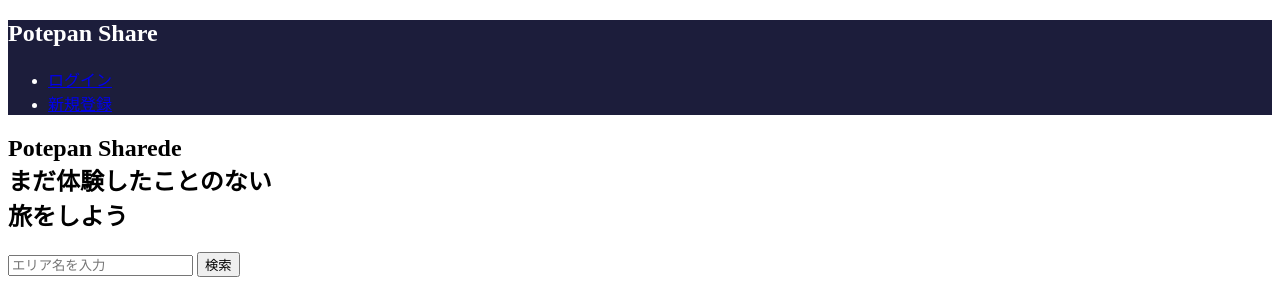
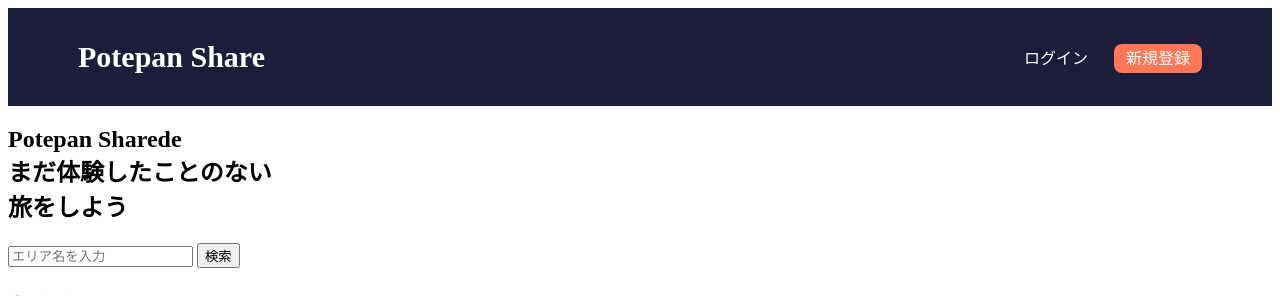
Before and after one commit to hika00/reservation_app, a Rails app: page / in a window 1280 px wide. Shown: the top 296 px of the page. Run offline with Rails 7, Linux system fonts and the light colour scheme; some libraries are stand-ins or nearby versions.

Commit message:
宿泊予約アプリの最終調整完了

```diff
--- a/app/assets/stylesheets/application.css
+++ b/app/assets/stylesheets/application.css
@@ -1,6 +1,61 @@
 header {
   background-color: #1c1d3b;
   color: #fff;
+  padding: 12px 70px;
+}
+
+.header-nav {
+  display: flex;
+  justify-content: space-between;
+  align-items: center;
+}
+
+.header-menu {
+  display: flex;
+  gap: 26px;
+  list-style: none;
+}
+
+.header-auth-link {
+  text-decoration: none;
+  color: #fff;
+}
+
+.header-auth-link.header-auth-link--signup {
+  background-color: #ff7757;
+  border-radius: 8px;
+  padding: 6px 12px;
+}
+
+.header-logo a {
+  margin: 0;
+  font-size: 30px;
+  text-decoration: none;
+  color: #fff;
+}
+
+.header-nav ul {
+  list-style: none;
+}
+
+.header-nav details {
+  position: relative;
+}
+
+.header-nav details ul {
+  position: absolute;
+  top: 100%;
+  background-color: #fff;
+  right: 0;
+  min-width: 160px;
+}
+
+.header-nav details ul a {
+  text-decoration: none;
+}
+
+summary {
+  list-style: none;
 }
 
 .area-card {
@@ -24,3 +79,16 @@ header {
   display: flex;
   flex-direction: column;
 }
+
+.flash-message {
+  position: fixed;
+  bottom: 24px;
+  background-color: black;
+  color: #fff;
+  left: 50%;
+  padding: 10px 20px;
+}
+
+.room-card {
+  display: inline-block;
+}
--- a/app/controllers/reservations_controller.rb
+++ b/app/controllers/reservations_controller.rb
@@ -13,6 +13,12 @@ class ReservationsController < ApplicationController
   def confirm
     @room = Room.find(params[:room_id])
     @reservation = @room.reservations.new(reservation_params)
+    @reservation.user = current_user if defined?(current_user)
+
+    unless @reservation.valid?
+      render "rooms/show", status: :unprocessable_entity
+      return
+    end
   end
 
   def create
--- a/app/models/reservation.rb
+++ b/app/models/reservation.rb
@@ -2,6 +2,7 @@ class Reservation < ApplicationRecord
   belongs_to :user
   belongs_to :room
 
+  validates :checkin_at, :checkout_at, :guest_count, presence: true
   validate :checkin_at_after_or_equal_today
   validate :checkout_at_after_checkin_at
   validate :guest_count_greater_than_or_equal_to_one
--- a/app/views/homes/index.html.erb
+++ b/app/views/homes/index.html.erb
@@ -9,7 +9,7 @@
 
 <h2>おすすめのエリア</h2>
 
-<%= link_to rooms_path(keyword: "東京"), class: "area-card" do %>
+<%= link_to search_rooms_path(area: "東京"), class: "area-card" do %>
   <%= image_tag "tokyo.jpg" %>
   <div class="area-label">
     <span class="area-name-ja">東京</span>
@@ -17,7 +17,7 @@
   </div>
 <% end %>
 
-<%= link_to rooms_path(keyword: "大阪"), class: "area-card" do %>
+<%= link_to search_rooms_path(area: "大阪"), class: "area-card" do %>
   <%= image_tag "osaka.jpg" %>
   <div class="area-label">
     <span class="area-name-ja">大阪</span>
@@ -25,7 +25,7 @@
   </div>
 <% end %>
 
-<%= link_to rooms_path(keyword: "京都"), class: "area-card" do %>
+<%= link_to search_rooms_path(area: "京都"), class: "area-card" do %>
   <%= image_tag "kyoto.jpg" %>
   <div class="area-label">
     <span class="area-name-ja">京都</span>
@@ -33,7 +33,7 @@
   </div>
 <% end %>
 
-<%= link_to rooms_path(keyword: "札幌"), class: "area-card" do %>
+<%= link_to search_rooms_path(area: "札幌"), class: "area-card" do %>
   <%= image_tag "sapporo.jpg" %>
   <div class="area-label">
     <span class="area-name-ja">札幌</span>
--- a/app/views/layouts/_header.html.erb
+++ b/app/views/layouts/_header.html.erb
@@ -1,8 +1,10 @@
 <header>
-  <nav>
-    <h1>Potepan Share</h1>
+  <nav class="header-nav">
+    <h1 class="header-logo">
+      <%= link_to "Potepan Share", root_path %>
+    </h1>
 
-    <ul>
+    <ul class="header-menu">
       <% if user_signed_in? %>
         <li>
           <details>
@@ -24,8 +26,8 @@
           </details>
         </li>
       <% else %>
-        <li><%= link_to "ログイン", new_user_session_path %></li>
-        <li><%= link_to "新規登録", new_user_registration_path %></li>
+        <li class="header-auth-item"><%= link_to "ログイン", new_user_session_path, class: "header-auth-link" %></li>
+        <li class="header-auth-item"><%= link_to "新規登録", new_user_registration_path, class: "header-auth-link header-auth-link--signup" %></li>
       <% end %>
     </ul>
   </nav>
--- a/app/views/layouts/application.html.erb
+++ b/app/views/layouts/application.html.erb
@@ -21,6 +21,13 @@
 
     <%= render "layouts/header" %>
 
+    <% flash.each do |message_type,message| %>
+      <div class="flash-message flash-message--<%= message_type %>">
+        <%= message %>
+      </div>
+    <% end %>
+
+
     <%= yield %>
     <footer>
 
--- a/app/views/reservations/confirm.html.erb
+++ b/app/views/reservations/confirm.html.erb
@@ -19,4 +19,4 @@
   <%= f.submit "予約を確定" %>
 <% end %>
 
-<%= link_to "キャンセル", new_room_reservation_path(@room) %>
+<%= link_to "キャンセル", room_path(@room) %>
--- a/app/views/rooms/search.html.erb
+++ b/app/views/rooms/search.html.erb
@@ -1,4 +1,6 @@
 <%= render "search" %>
+
+<p><%= @rooms.count %>件が見つかりました。
 
 <% @rooms.each do |room| %>
   <div class="room-card">
--- a/config/application.rb
+++ b/config/application.rb
@@ -23,5 +23,8 @@ module ReservationApp
     #
     # config.time_zone = "Central Time (US & Canada)"
     # config.eager_load_paths << Rails.root.join("extras")
+
+    config.i18n.default_locale = :ja
+    config.time_zone = "Tokyo"
   end
 end
--- /dev/null
+++ b/config/locales/devise.ja.yml
@@ -0,0 +1,17 @@
+ja:
+  activerecord:
+    attributes:
+      reservation:
+        checkin_at: チェックイン
+        checkout_at: チェックアウト
+        guest_count: 人数
+  devise:
+    registrations:
+      signed_up: "アカウント登録が完了しました。"
+      updated: "アカウント情報を更新しました。"
+    sessions:
+      signed_in: "ログインしました。"
+      signed_out: "ログアウトしました。"
+    failure:
+      user:
+        invalid: "メールアドレスまたはパスワードが正しくありません。"
```
Also changed, not shown: app/controllers/users/registrations_controller.rb (+9 -0 lines), app/views/reservations/new.html.erb (deleted, +0 -20 lines), app/views/rooms/show.html.erb (+16 -2 lines), Gemfile, Gemfile.lock.
